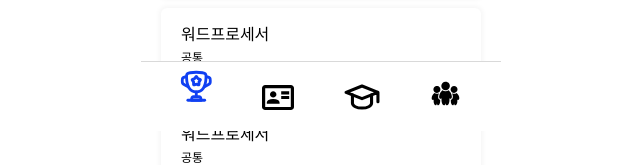
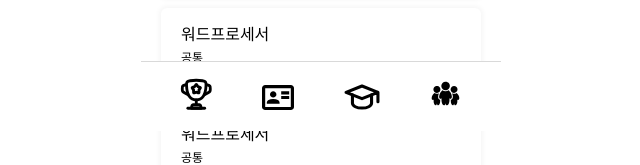
Before and after one commit to 2024Narsha/NARSHA-WEB, a React (Vite) app: page /license in a window 1280 px wide. Shown: the part 669-834 px from the top of the page, without its empty margins (319-959 px from the left). Built offline with nearby package versions, Linux system fonts and the light colour scheme.

Commit message:
시작 전 commit

```diff
--- a/src/components/Footer/Footer.tsx
+++ b/src/components/Footer/Footer.tsx
@@ -3,7 +3,7 @@ import { useNavigate } from 'react-router-dom';
 import './Footer.css';
 
 const Footer = () => {
-  const [selectedIndex, setSelectedIndex] = useState<number | null>(0); // 초기값을 0으로 설정
+  const [selectedIndex, setSelectedIndex] = useState<number | null>(null); // 초기값을 null로 설정
   const navigate = useNavigate();
 
   const handleImageClick = (index: number) => {
@@ -11,10 +11,12 @@ const Footer = () => {
 
     if (index === 0) {
       navigate('/');
-    }
+    } else if (index === 1) {
+      navigate('/license');
+    } else if (index === 2) {
 
-    if (index === 1) {
-      navigate('/license');
+    } else if (index === 3) {
+
     }
   };
 
```
Also changed, not shown: package.json (+4 -4 lines), 1 other file (tests, documents, lock files or other folders).
